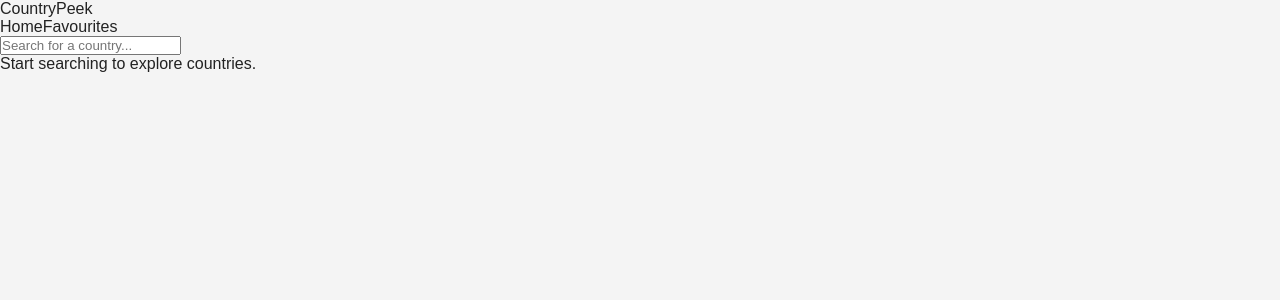
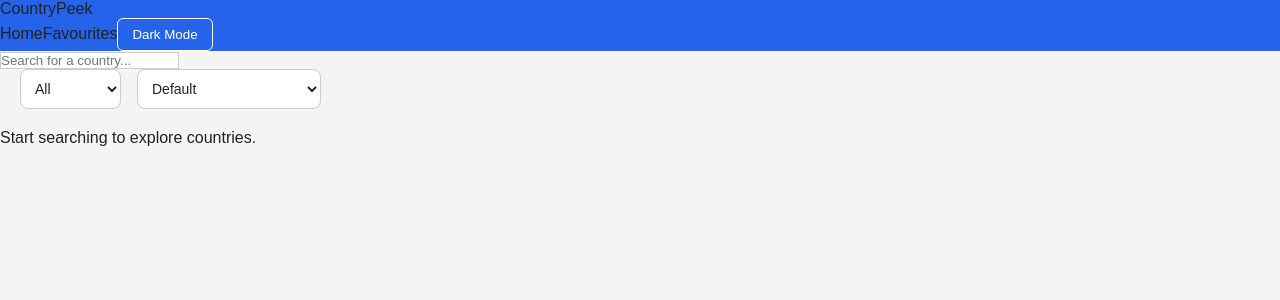
Before and after one commit to abhishekreddy129/CountryPeek-Search-Countries-View-Simple-Info-Part-1, a React (Vite) app: page / in a window 1280 px wide. Shown: the top 300 px of the page. Built offline with nearby package versions, Linux system fonts and the light colour scheme.

Commit message:
feat: add region filter, sort controls, and dark/light theme toggle

```diff
--- a/src/components/FilterBar.jsx
+++ b/src/components/FilterBar.jsx
@@ -0,0 +1,66 @@
+function FilterBar({
+    region,
+    onRegionChange,
+    sortBy,
+    onSortChange,
+}) {
+    return (
+        <div className="filter-bar">
+            <select
+                value={region}
+                onChange={(e) =>
+                    onRegionChange(
+                        e.target.value
+                    )
+                }
+            >
+                <option value="All">
+                    All
+                </option>
+
+                <option value="Africa">
+                    Africa
+                </option>
+
+                <option value="Americas">
+                    Americas
+                </option>
+
+                <option value="Asia">
+                    Asia
+                </option>
+
+                <option value="Europe">
+                    Europe
+                </option>
+
+                <option value="Oceania">
+                    Oceania
+                </option>
+            </select>
+
+            <select
+                value={sortBy}
+                onChange={(e) =>
+                    onSortChange(
+                        e.target.value
+                    )
+                }
+            >
+                <option value="">
+                    Default
+                </option>
+
+                <option value="name">
+                    Name (A–Z)
+                </option>
+
+                <option value="population">
+                    Population (High–Low)
+                </option>
+            </select>
+        </div>
+    );
+}
+
+export default FilterBar;
--- a/src/components/Header.jsx
+++ b/src/components/Header.jsx
@@ -1,16 +1,37 @@
 import { Link } from "react-router-dom";
+
+import { useTheme } from "../context/ThemeContext";
+
 import "../styles/App.css";
 
 function Header() {
+    const { theme, toggleTheme } =
+        useTheme();
+
     return (
         <header className="header">
-            <Link to="/" className="header__brand">
+            <Link
+                to="/"
+                className="header__brand"
+            >
                 CountryPeek
             </Link>
 
             <nav className="header__nav">
                 <Link to="/">Home</Link>
-                <Link to="/favourites">Favourites</Link>
+
+                <Link to="/favourites">
+                    Favourites
+                </Link>
+
+                <button
+                    className="theme-toggle"
+                    onClick={toggleTheme}
+                >
+                    {theme === "light"
+                        ? "Dark Mode"
+                        : "Light Mode"}
+                </button>
             </nav>
         </header>
     );
--- a/src/context/ThemeContext.jsx
+++ b/src/context/ThemeContext.jsx
@@ -0,0 +1,43 @@
+import {
+    createContext,
+    useContext,
+    useState,
+} from "react";
+
+const ThemeContext = createContext();
+
+export function ThemeProvider({
+    children,
+}) {
+    const [theme, setTheme] =
+        useState("light");
+
+    function toggleTheme() {
+        if (theme === "light") {
+            setTheme("dark");
+
+            document.body.setAttribute(
+                "data-theme",
+                "dark"
+            );
+        } else {
+            setTheme("light");
+
+            document.body.removeAttribute(
+                "data-theme"
+            );
+        }
+    }
+
+    return (
+        <ThemeContext.Provider
+            value={{ theme, toggleTheme }}
+        >
+            {children}
+        </ThemeContext.Provider>
+    );
+}
+
+export function useTheme() {
+    return useContext(ThemeContext);
+}
--- a/src/main.jsx
+++ b/src/main.jsx
@@ -1,10 +1,18 @@
 import React from "react";
 import ReactDOM from "react-dom/client";
+
 import App from "./App";
+
 import "./styles/index.css";
 
-ReactDOM.createRoot(document.getElementById("root")).render(
+import { ThemeProvider } from "./context/ThemeContext";
+
+ReactDOM.createRoot(
+  document.getElementById("root")
+).render(
   <React.StrictMode>
-    <App />
+    <ThemeProvider>
+      <App />
+    </ThemeProvider>
   </React.StrictMode>
 );
--- a/src/pages/Home.jsx
+++ b/src/pages/Home.jsx
@@ -1,27 +1,51 @@
-import { useState, useEffect } from "react";
+import {
+    useState,
+    useEffect,
+} from "react";
+
 import SearchBar from "../components/SearchBar";
 import CountryCard from "../components/CountryCard";
+import FilterBar from "../components/FilterBar";
 
 function Home() {
-    const [query, setQuery] = useState("");
-    const [countries, setCountries] = useState([]);
-    const [loading, setLoading] = useState(false);
-    const [error, setError] = useState(null);
+    const [query, setQuery] =
+        useState("");
+
+    const [countries, setCountries] =
+        useState([]);
+
+    const [loading, setLoading] =
+        useState(false);
+
+    const [error, setError] =
+        useState(null);
+
+    const [region, setRegion] =
+        useState("All");
+
+    const [sortBy, setSortBy] =
+        useState("");
 
     useEffect(() => {
         if (!query) {
             setCountries([]);
             setError(null);
+            setRegion("All");
+            setSortBy("");
             return;
         }
 
         const timer = setTimeout(() => {
             setLoading(true);
 
-            fetch(`https://restcountries.com/v3.1/name/${query}`)
+            fetch(
+                `https://restcountries.com/v3.1/name/${query}`
+            )
                 .then((res) => {
                     if (!res.ok) {
-                        throw new Error("No countries found.");
+                        throw new Error(
+                            "No countries found."
+                        );
                     }
 
                     return res.json();
@@ -32,7 +56,9 @@ function Home() {
                 })
                 .catch(() => {
                     setCountries([]);
-                    setError("No countries found.");
+                    setError(
+                        "No countries found."
+                    );
                 })
                 .finally(() => {
                     setLoading(false);
@@ -42,11 +68,43 @@ function Home() {
         return () => clearTimeout(timer);
     }, [query]);
 
+    const displayed = [...countries]
+        .filter(
+            (country) =>
+                region === "All" ||
+                country.region === region
+        )
+        .sort((a, b) => {
+            if (sortBy === "name") {
+                return a.name.common.localeCompare(
+                    b.name.common
+                );
+            }
+
+            if (
+                sortBy === "population"
+            ) {
+                return (
+                    b.population -
+                    a.population
+                );
+            }
+
+            return 0;
+        });
+
     return (
         <div className="home">
             <SearchBar
                 query={query}
                 onQueryChange={setQuery}
+            />
+
+            <FilterBar
+                region={region}
+                onRegionChange={setRegion}
+                sortBy={sortBy}
+                onSortChange={setSortBy}
             />
 
             {loading && (
@@ -63,14 +121,16 @@ function Home() {
 
             {!loading &&
                 !error &&
-                countries.length > 0 && (
+                displayed.length > 0 && (
                     <div className="cards-grid">
-                        {countries.map((country) => (
-                            <CountryCard
-                                key={country.cca3}
-                                country={country}
-                            />
-                        ))}
+                        {displayed.map(
+                            (country) => (
+                                <CountryCard
+                                    key={country.cca3}
+                                    country={country}
+                                />
+                            )
+                        )}
                     </div>
                 )}
 
@@ -79,7 +139,8 @@ function Home() {
                 countries.length === 0 &&
                 !query && (
                     <p className="home__status">
-                        Start searching to explore countries.
+                        Start searching to
+                        explore countries.
                     </p>
                 )}
         </div>
--- a/src/styles/App.css
+++ b/src/styles/App.css
@@ -76,3 +76,53 @@
         grid-template-columns: 1fr;
     }
 }
+
+.filter-bar {
+    display: flex;
+    gap: 16px;
+    padding: 0 20px 20px;
+}
+
+.filter-bar select {
+    padding: 10px;
+    border-radius: 8px;
+    border: 1px solid var(--input-border);
+    background: var(--card-bg);
+    color: var(--text);
+    font-size: 14px;
+}
+
+.theme-toggle {
+    padding: 8px 14px;
+    border: 1px solid white;
+    border-radius: 6px;
+    background: transparent;
+    color: white;
+    cursor: pointer;
+}
+
+body,
+.card,
+.country-page,
+.back-btn,
+.border-badge,
+.search-bar__input {
+    background-color: var(--card-bg);
+    color: var(--text);
+}
+
+.header {
+    background-color: var(--header-bg);
+}
+
+.search-bar__input {
+    border: 1px solid var(--input-border);
+}
+
+.back-btn {
+    border: 1px solid var(--input-border);
+}
+
+.border-badge {
+    border: 1px solid var(--input-border);
+}
--- a/src/styles/index.css
+++ b/src/styles/index.css
@@ -1,3 +1,19 @@
+:root {
+    --bg: #f4f4f4;
+    --text: #222;
+    --card-bg: #ffffff;
+    --header-bg: #2563eb;
+    --input-border: #cccccc;
+}
+
+[data-theme="dark"] {
+    --bg: #1a1a2e;
+    --text: #f1f1f1;
+    --card-bg: #2a2a3e;
+    --header-bg: #111827;
+    --input-border: #444;
+}
+
 * {
     margin: 0;
     padding: 0;
@@ -6,8 +22,8 @@
 
 body {
     font-family: Arial, sans-serif;
-    background-color: #f4f4f4;
-    color: #222;
+    background-color: var(--bg);
+    color: var(--text);
 }
 
 a {
```
